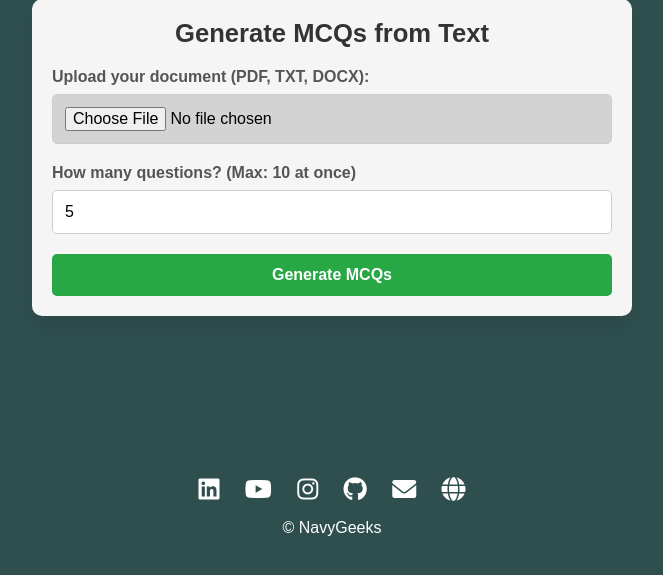
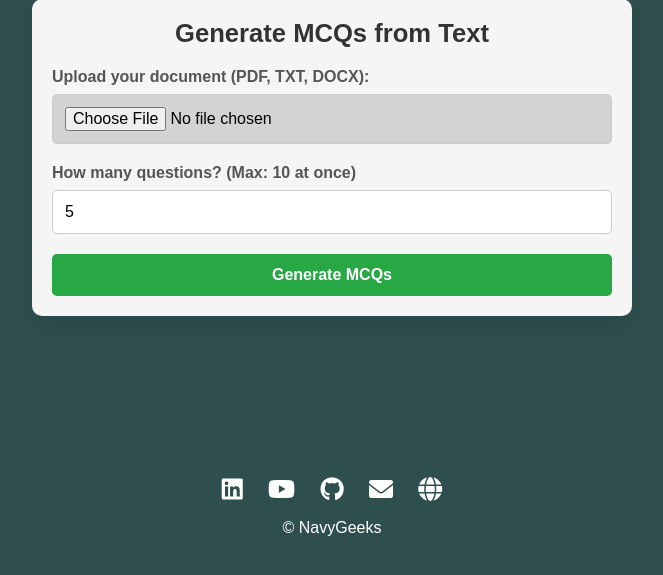
Before and after one commit to navyansh1/MCQGenerator-using-AI, a Flask app: page / in a window 1280 px wide. Shown: the part 132-707 px from the top of the page, without its empty margins (308-971 px from the left). Run offline with Flask 3, Linux system fonts and the light colour scheme.

Commit message:
Update index.html

```diff
--- a/templates/index.html
+++ b/templates/index.html
@@ -218,7 +218,7 @@
     <div class="footer">
         <a href="https://www.linkedin.com/in/navyansh/" target="_blank"><i class="fab fa-linkedin"></i></a>
         <a href="https://www.youtube.com/@navygeeks" target="_blank"><i class="fab fa-youtube"></i></a>
-        <a href="https://www.instagram.com/navygeeks/" target="_blank"><i class="fab fa-instagram"></i></a>
+        <!--<a href="https://www.instagram.com/navygeeks/" target="_blank"><i class="fab fa-instagram"></i></a>-->
         <a href="https://github.com/navyansh1" target="_blank"><i class="fab fa-github"></i></a>
         <a href="mailto:navycodes@gmail.com"><i class="fas fa-envelope"></i></a>
         <a href="https://navygeeks.in/" target="_blank"><i class="fas fa-globe"></i></a>
```
